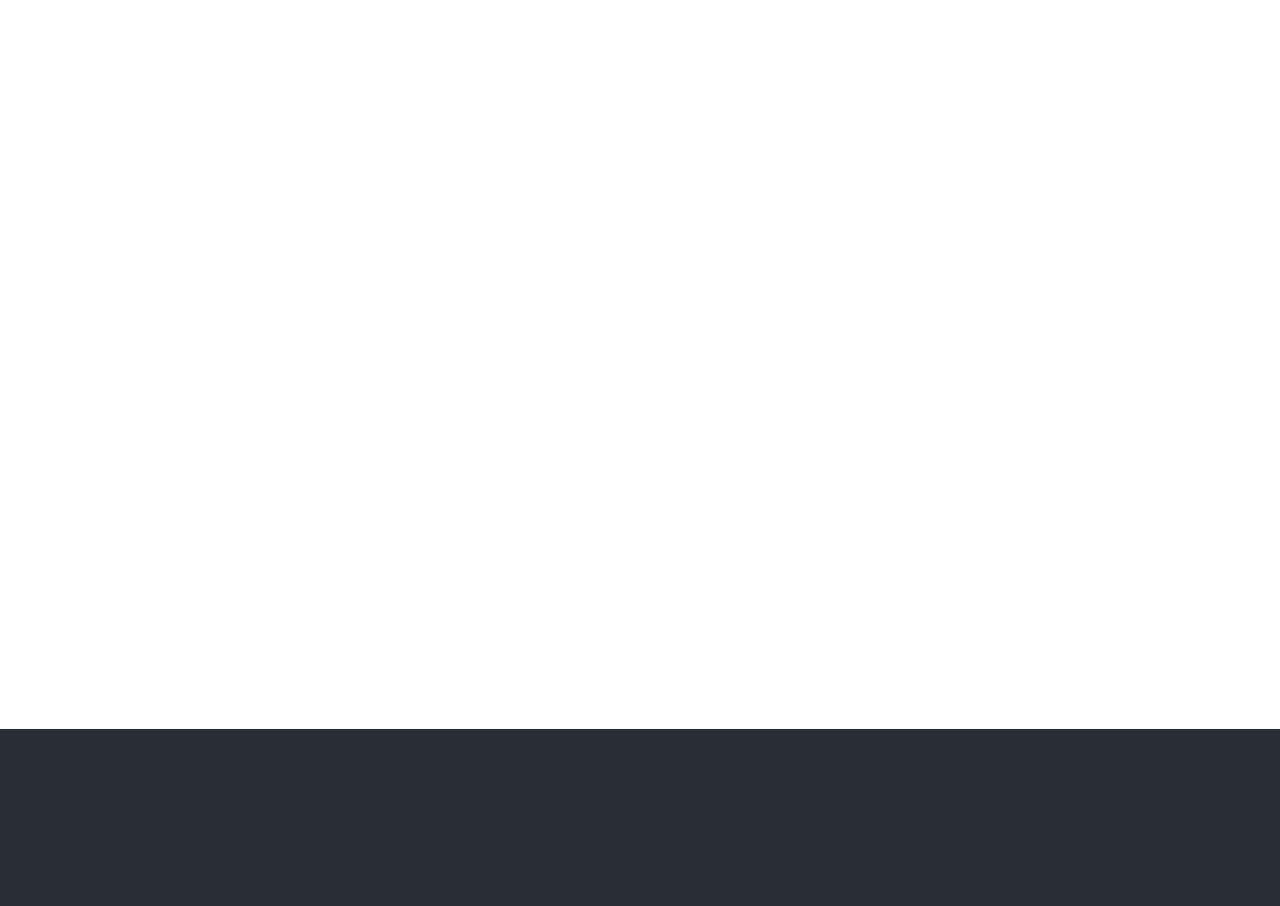
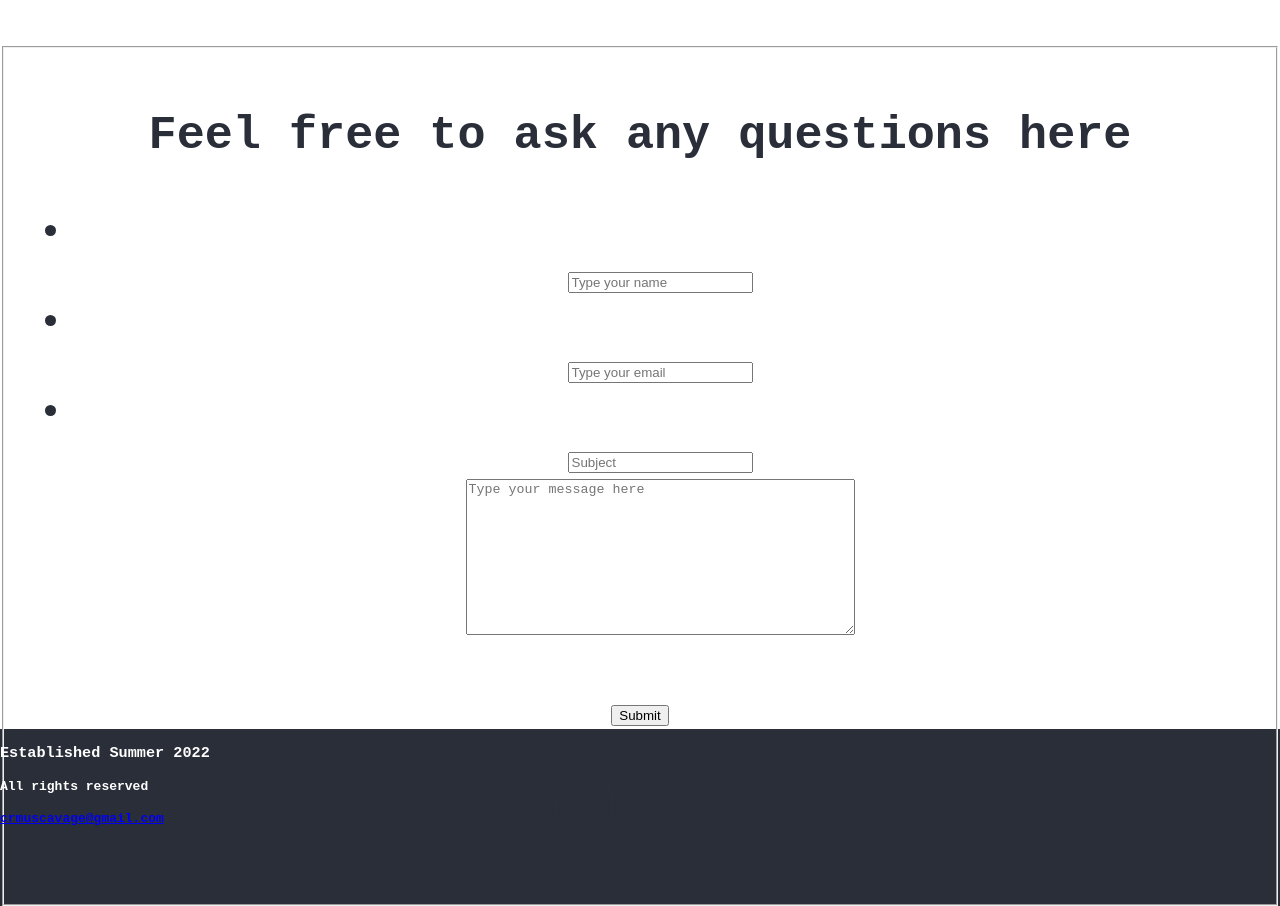
Before and after one commit to cmuscavage/cmuscavage.github.io, a plain HTML site: page index.html in a window 1280 px wide. Shown: the part 2539-3445 px from the top of the page. Before the commit the page ends 3268 px from the top, so only its background shows below. Drawn offline with Linux system fonts and the light colour scheme.

Commit message:
Update index.html

```diff
--- a/index.html
+++ b/index.html
@@ -22,16 +22,36 @@
     </nav>
   </header>
   <main>
+    <div>
     <div id="about">
       <h2 class="about">About</h2>
     </div>
     <div id="portfolio">
       <h2>Portfolio</h2>
     </div>
+
     <div id="contact">
       <h2>Contact</h2>
+      <fieldset class="form">
+        <form>
+          <h3 class="feelfree">Feel free to ask any questions here</h3>
+      <ul>
+        <li></li><input class="name" type="text" minlength="5" required id="input" placeholder="Type your name"></input>
+        <li></li><input class="email" type="email" required id="input" placeholder="Type your email"></input>
+        <li></li><input class="subject" type="text" minlength="0" id="input" placeholder="Subject"></input><br>
+        <textarea placeholder="Type your message here" required rows="10" cols="46"></textarea>
+        </ul>
+        <button>Submit</button>
+      <h3 id="thanks"> Thank you!</h3>
+        </form>
+          </fieldset>
     </div>
-    <footer></footer>
+    <footer>
+      <h3>Established Summer 2022</h3>
+      <h4 id="h4-footer">All rights reserved</h4>
+      <a href="mailto: crmuscavage@gmail.com"><h4>crmuscavage@gmail.com</a></h4>
+    </footer>
+</div>
   </main>
   </body>
 </html>
```
